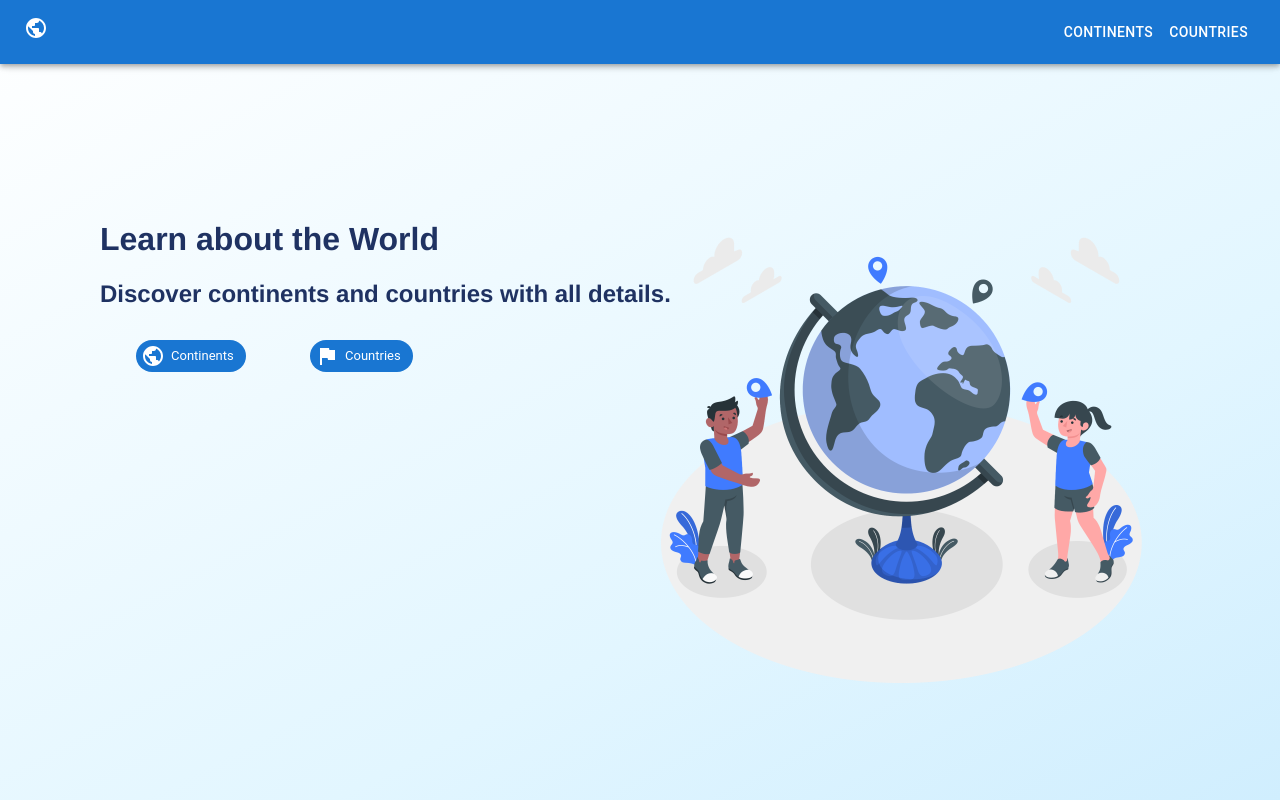
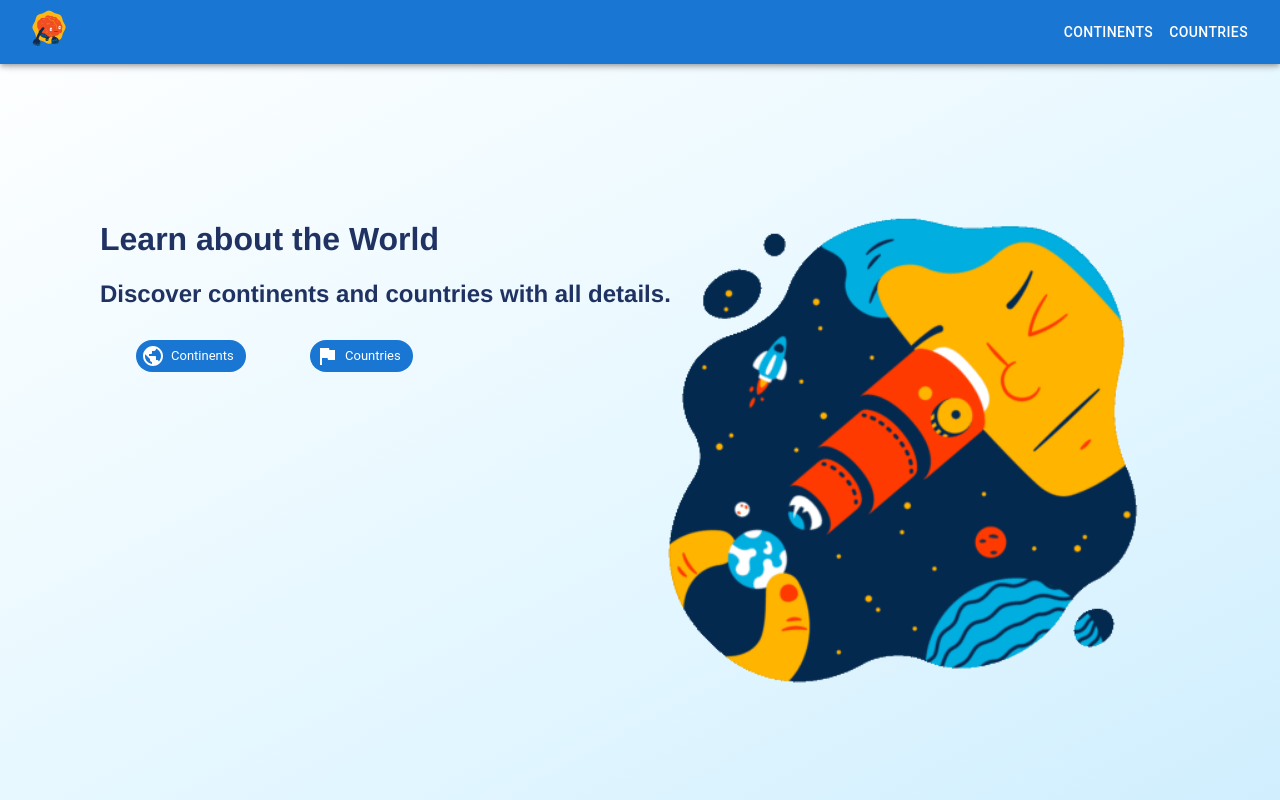
Before and after one commit to GrischK/checkpoint_front, a React (Create React App) app: page / in a window 1280 px wide. Built offline with nearby package versions, Linux system fonts and the light colour scheme.

Commit message:
💄 Style

```diff
--- a/src/App.css
+++ b/src/App.css
@@ -64,6 +64,11 @@ html {
     color: white;
 }
 
+.navBar img {
+    width: 50px;
+    transform: rotateY(180deg);
+}
+
 .home {
     overflow: hidden;
     padding: 100px;
@@ -104,7 +109,7 @@ a {
     z-index: -1;
 }
 
-.illustration img {
+.illustration .world {
     width: 500px;
 }
 
--- a/src/components/NavBar.tsx
+++ b/src/components/NavBar.tsx
@@ -2,7 +2,7 @@ import * as React from 'react';
 import AppBar from '@mui/material/AppBar';
 import Box from '@mui/material/Box';
 import IconButton from '@mui/material/IconButton';
-
+import RedHead from "../assets/flame-success.gif"
 import MenuIcon from '@mui/icons-material/Menu';
 import Toolbar from '@mui/material/Toolbar';
 import Typography from '@mui/material/Typography';
@@ -30,7 +30,7 @@ export default function NavBar() {
                     component="div"
                     sx={{flexGrow: 1, display: {xs: 'none', sm: 'block'}}}
                 > <NavLink to={"/"}>
-                    <PublicIcon/>
+                    <img src={RedHead} alt="brain"/>
                 </NavLink>
                 </Typography>
                 <Box sx={{display: {xs: 'none', sm: 'block'}}}>
--- a/src/screens/Country.tsx
+++ b/src/screens/Country.tsx
@@ -42,6 +42,7 @@ function Country() {
     return (
         <div className="main_container">
             <h1>{country?.country.name}</h1>
+            <h2>{country?.country.code}</h2>
         </div>
     );
 }
--- a/src/screens/Home.tsx
+++ b/src/screens/Home.tsx
@@ -1,19 +1,8 @@
-import { styled } from '@mui/material/styles';
-import Paper from '@mui/material/Paper';
 import {Link} from "react-router-dom";
-import World from "../assets/world.png"
+import World from "../assets/flame-searching.gif"
 import {Chip} from "@mui/material";
 import PublicIcon from '@mui/icons-material/Public';
 import FlagIcon from '@mui/icons-material/Flag';
-
-const Item = styled(Paper)(({ theme }) => ({
-    ...theme.typography.body2,
-    textAlign: 'center',
-    color: theme.palette.text.secondary,
-    height: 60,
-    lineHeight: '60px',
-    padding: 20,
-}));
 
 function Home() {
     return (
@@ -23,7 +12,7 @@ function Home() {
                 <h2>Discover continents and countries with all details.</h2>
             </div>
             <div className="illustration">
-                <img src={World} alt="earth with children"/>
+                <img className="world" src={World} alt="earth"/>
             </div>
             <div className="cards_container">
                 <Link to={"/continents"} className="home_card">
```
Also changed, not shown: src/assets/flame-searching.gif (added), src/assets/flame-success.gif (added).
